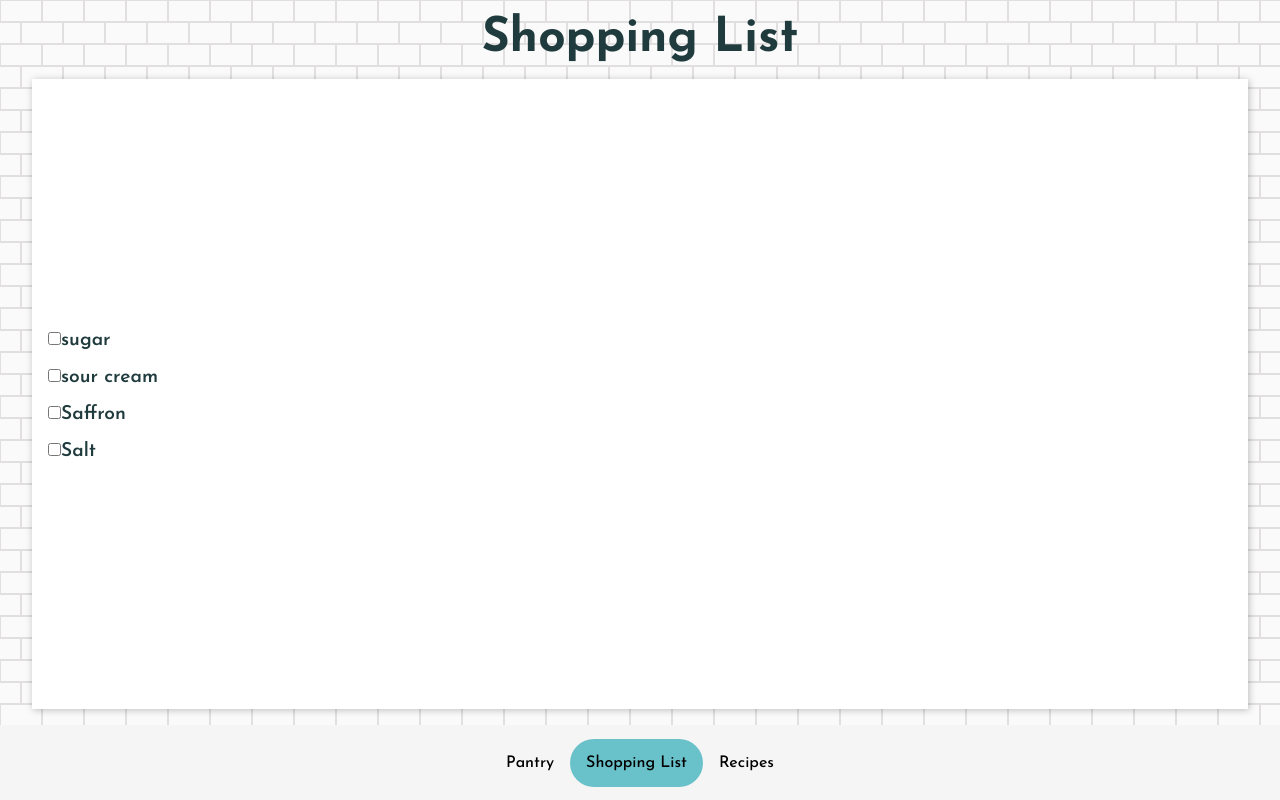
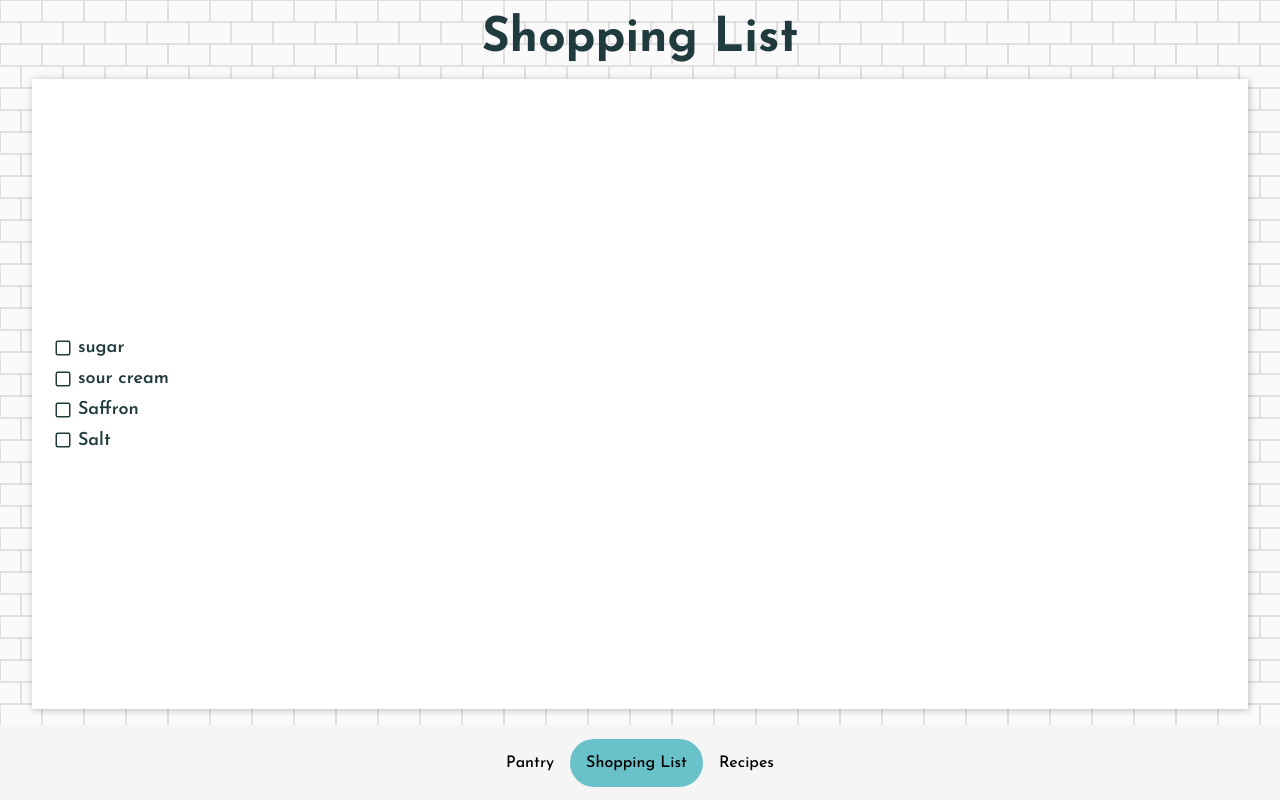
Before and after one commit to wingmatt/kitchensyncc, a Next.js app: page /list in a window 1280 px wide. Built offline with nearby package versions, Linux system fonts and the light colour scheme.

Commit message:
Create custom checkbox. Add CSS module

```diff
--- a/components/ShoppingListItem.tsx
+++ b/components/ShoppingListItem.tsx
@@ -1,22 +1,22 @@
 import { useState } from "react";
 import { Ingredient as IngredientInterface } from "../types";
-import CollapsiblePanel from "./CollapsiblePanel";
-import styles from "../styles/components/Ingredient.module.css";
-import EditableInput from "./EditableInput";
+import styles from "../styles/components/ShoppingListItem.module.css";
+import { FiSquare, FiCheckSquare } from "react-icons/fi"
 
 export default function ShoppingListItem(props: IngredientInterface) {
   const [editing, setEditing] = useState(false);
   const [checked, setChecked] = useState(false);
 
   return (
-    <li className={styles.ingredient}>
+    <li className={styles.listItem}>
       <label>
+        {checked ? <FiCheckSquare/> : <FiSquare/>}
         <input
           type="checkbox"
           checked={checked}
           onChange={() => setChecked(!checked)}
         />
-        {props.ingredient}
+        <span>{props.ingredient}</span>
       </label>
     </li>
   );
--- /dev/null
+++ b/styles/components/ShoppingListItem.module.css
@@ -0,0 +1,15 @@
+.listItem {
+  list-style-type: none;
+}
+.listItem label {
+  font-size: 18px;
+  display: flex;
+  align-items: center;
+  padding: .33em;
+}
+.listItem span {
+  padding-left: .33em;
+}
+.listItem input[type="checkbox"] {
+  display: none;
+}
```
